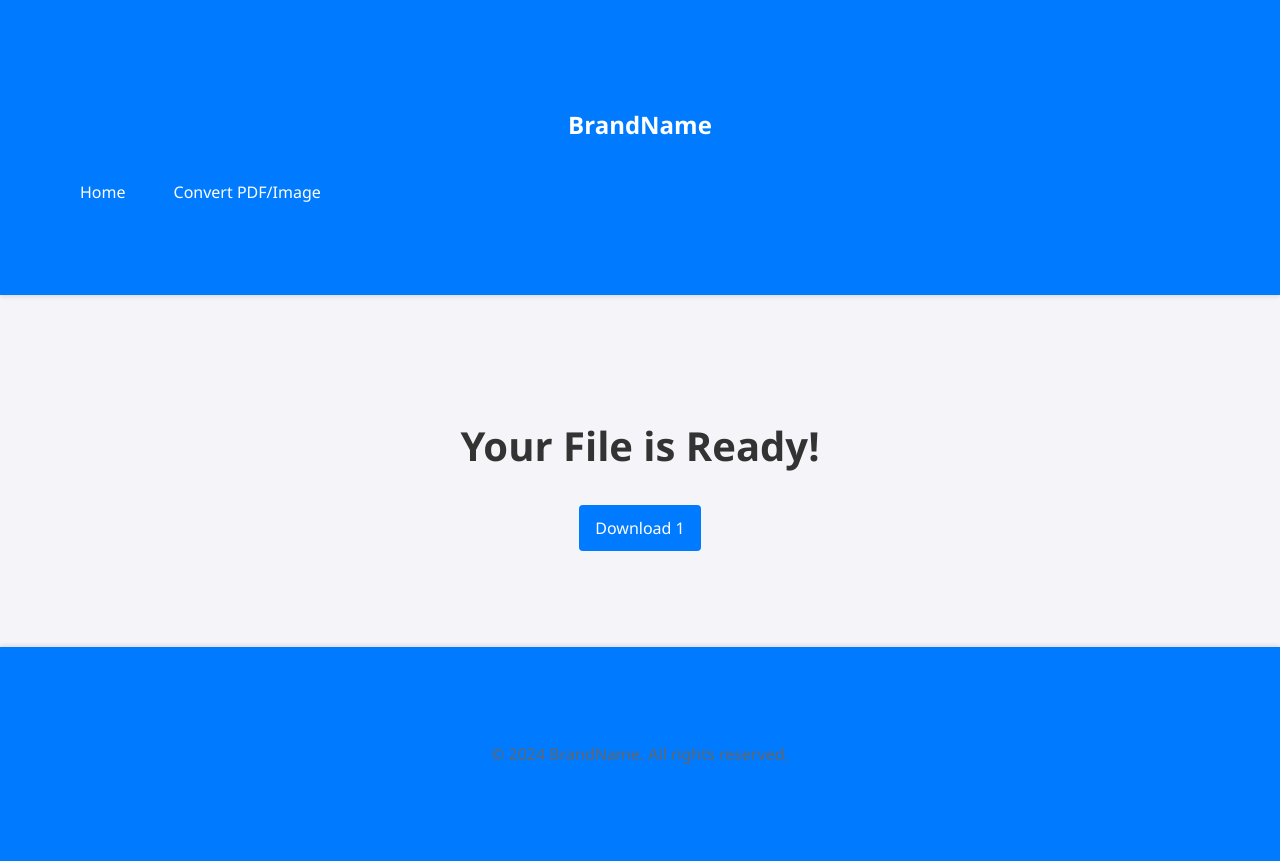
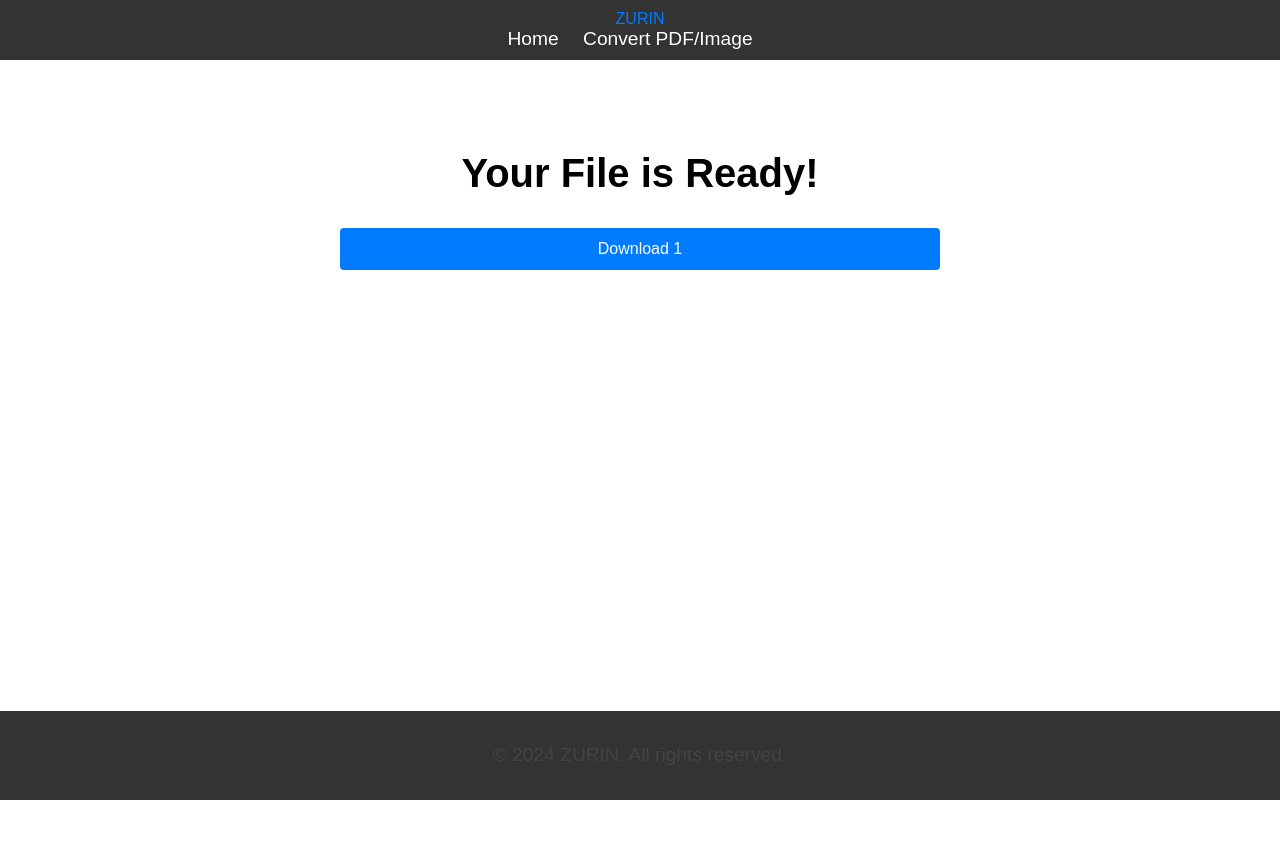
Before and after one commit to zurin04/DocConverter, a Flask app: page /download/1 in a window 1280 px wide. After the commit the page ends 800 px from the top, so only its background shows below. Run offline with Flask 3, Linux system fonts and the light colour scheme.

Commit message:
UI Updated

```diff
--- a/static/styles.css
+++ b/static/styles.css
@@ -1,145 +1,143 @@
-body {
-  font-family: 'Segoe UI', Tahoma, Geneva, Verdana, sans-serif;
+/* Reset default browser styles */
+html, body {
+    height: 100%;
     margin: 0;
-  padding: 0;
-  background-color: #f4f4f9;
+    font-family: Arial, sans-serif;
 }
 
-.wrapper {
-  display: flex;
-  flex-direction: column;
-  min-height: 100vh;
+/* Global styles */
+.container {
+    max-width: 800px;
+    margin: 0 auto;
+    padding: 0 15px;
 }
 
-.navbar {
-  background-color: #007BFF;
+.header, .footer {
+    background-color: #333;
     color: white;
-  padding: 1rem 0;
-  box-shadow: 0 2px 4px rgba(0, 0, 0, 0.1);
+    padding: 10px 0;
+    text-align: center;
 }
 
-.container {
-  width: 90%;
-  max-width: 1200px;
-  margin: 0 auto;
+.main-content {
+    text-align: center;
+    padding: 4rem 0;
 }
 
-.logo a {
+/* Navigation styles */
+.navbar {
+    background-color: #333;
     color: white;
-  font-size: 1.5rem;
-  text-decoration: none;
-  font-weight: bold;
+    padding: 10px 0;
+}
+
+.navbar .container {
+    display: flex;
+    justify-content: space-between;
+    align-items: center;
 }
 
 .nav-links {
     list-style: none;
     padding: 0;
     margin: 0;
-  display: flex;
-  gap: 1rem;
+}
+
+.nav-links li {
+    display: inline-block;
+    margin-right: 20px;
 }
 
 .nav-links li a {
     color: white;
     text-decoration: none;
-  font-size: 1rem;
+    font-size: 1.2rem;
+    transition: color 0.3s;
 }
 
 .nav-links li a:hover {
-  text-decoration: underline;
+    color: #c0c0c0;
 }
 
-.content {
-  flex: 1;
-  padding: 2rem 0;
-  display: flex;
-  flex-direction: column;
-  align-items: center;
-  justify-content: center;
-  text-align: center;
+/* Form and Button styles */
+.form-container {
+    background-color: #f9f9f9;
+    padding: 2rem;
+    border-radius: 8px;
+    box-shadow: 0 0 20px rgba(0, 0, 0, 0.1);
 }
 
-.footer {
+.form-container input[type="file"] {
+    display: block;
+    width: 100%;
+    margin-bottom: 1rem;
+    padding: 0.5rem;
+}
+
+.form-container button[type="submit"] {
     background-color: #007BFF;
     color: white;
-  text-align: center;
-  padding: 1rem 0;
-  box-shadow: 0 -2px 4px rgba(0, 0, 0, 0.1);
+    border: none;
+    padding: 0.75rem 1rem;
+    font-size: 1rem;
+    cursor: pointer;
+    border-radius: 4px;
+    transition: background-color 0.3s;
 }
 
-.container h1 {
-  margin-bottom: 1rem;
-  color: #333;
-}
-
-.container p {
-  color: #666;
-}
-
-.container form {
-  display: flex;
-  flex-direction: column;
-  align-items: center;
-  gap: 1rem;
-  background-color: white;
-  padding: 2rem;
-  border-radius: 8px;
-  box-shadow: 0 2px 4px rgba(0, 0, 0, 0.1);
-}
-
-.container form input[type="file"] {
-  padding: 0.5rem;
-  border: 1px solid #ccc;
-  border-radius: 4px;
-}
-
-.container form button {
-  padding: 0.5rem 1rem;
-  border: none;
-  background-color: #007BFF;
-  color: white;
-  cursor: pointer;
-  border-radius: 4px;
-  font-size: 1rem;
-}
-
-.container form button:hover {
+.form-container button[type="submit"]:hover {
     background-color: #0056b3;
 }
 
+/* Flash messages styles */
 .flashes {
     list-style: none;
     padding: 0;
-  margin: 1rem 0;
+    margin-top: 1rem;
 }
 
 .flashes li {
     padding: 0.5rem;
     margin: 0.5rem 0;
-  border-radius: 0.25rem;
-  color: white;
+    border-radius: 4px;
 }
 
 .flashes li.success {
     background-color: #28a745;
+    color: white;
 }
 
 .flashes li.error {
     background-color: #dc3545;
+    color: white;
 }
 
-.container a.btn {
-  display: inline-block;
-  margin-top: 1rem;
-  padding: 0.5rem 1rem;
-  background-color: #28a745;
+/* Footer specific styles */
+.footer {
+    background-color: #333;
     color: white;
-  text-decoration: none;
-  border-radius: 4px;
-  font-size: 1rem;
-  font-weight: bold;
+    padding: 10px 0;
+    text-align: center;
 }
 
-.container a.btn:hover {
-  background-color: #218838;
+/* General text and link styles */
+h1 {
+    font-size: 3rem;
+    margin-bottom: 1rem;
 }
+
+p {
+    font-size: 1.2rem;
+    color: #444;
+    line-height: 1.6;
+}
+
+a {
+    color: #007BFF;
+    text-decoration: none;
+    transition: color 0.3s;
+}
+
+a:hover {
+    color: #0056b3;
+}
--- a/templates/download.html
+++ b/templates/download.html
@@ -1,5 +1,6 @@
 <!DOCTYPE html>
 <html lang="en">
+
 <head>
     <meta charset="UTF-8">
     <meta name="viewport" content="width=device-width, initial-scale=1.0">
@@ -7,40 +8,79 @@
     <link rel="stylesheet" href="{{ url_for('static', filename='styles.css') }}">
     <style>
         /* Additional Styles for Download Page */
-        .container {
+        body,
+        html {
+            height: 100%;
+            margin: 0;
+            font-family: Arial, sans-serif;
+        }
+
+        .wrapper {
+            min-height: 100%;
+            display: flex;
+            flex-direction: column;
+        }
+
+        header {
+            flex-shrink: 0;
+            background-color: #333;
+            color: white;
+            padding: 10px 0;
+            text-align: center;
+        }
+
+        main {
+            flex-grow: 1;
             text-align: center;
             padding: 4rem 0;
+        }
+
+        .download-button {
+            background-color: #007BFF;
+            border: none;
+            padding: 0.75rem 1rem;
+            font-size: 1rem;
+            cursor: pointer;
+            border-radius: 4px;
+            transition: background-color 0.3s;
+        }
+
+        .download-button a {
+            color: white;
+            text-decoration: none;
+        }
+
+        .download-button a:hover {
+            text-decoration: underline;
+        }
+
+        footer {
+            flex-shrink: 0;
+            background-color: #333;
+            color: white;
+            padding: 10px 0;
+            text-align: center;
+        }
+
+        .container {
+            max-width: 600px;
+            margin: 0 auto;
         }
 
         h1 {
             font-size: 2.5rem;
             margin-bottom: 2rem;
         }
-
-        a {
-            display: inline-block;
-            margin-top: 1rem;
-            padding: 0.75rem 1rem;
-            background-color: #007BFF;
-            color: white;
-            text-decoration: none;
-            border-radius: 4px;
-            font-size: 1rem;
-            transition: background-color 0.3s;
-        }
-
-        a:hover {
-            background-color: #0056b3;
-        }
     </style>
 </head>
+
 <body>
     <div class="wrapper">
-        <header class="header">
-            <nav class="navbar">
+        <header>
+            <nav>
                 <div class="container">
                     <div class="logo">
-                        <a href="#">BrandName</a>
+                        <a href="#">ZURIN</a>
                     </div>
                     <ul class="nav-links">
                         <li><a href="{{ url_for('home') }}">Home</a></li>
@@ -49,17 +89,21 @@
                 </div>
             </nav>
         </header>
-        <main class="content">
+        <main>
             <div class="container">
                 <h1>Your File is Ready!</h1>
-                <a href="{{ url_for('download_file', filename=filename) }}" download="{{ filename }}">Download {{ filename }}</a>
+                <div class="download-button">
+                    <a href="{{ url_for('download_file', filename=filename) }}" download="{{ filename }}">Download {{
+                        filename }}</a>
+                </div>
             </div>
         </main>
-        <footer class="footer">
+        <footer>
             <div class="container">
-                <p>&copy; 2024 BrandName. All rights reserved.</p>
+                <p>&copy; 2024 ZURIN. All rights reserved.</p>
             </div>
         </footer>
     </div>
 </body>
+
 </html>
```
Also changed, not shown: templates/convert.html (+41 -9 lines), templates/index.html (+66 -10 lines), uploads/img20240531_08411602.txt (added, +14 -0 lines), uploads/img20240531_08411602.jpg (added), 8 other files. Lines whose indentation alone changed are shown as unchanged.
